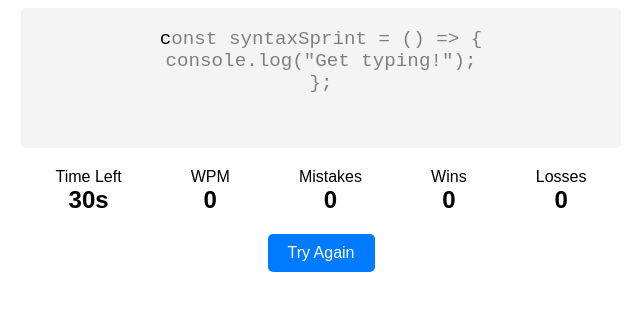
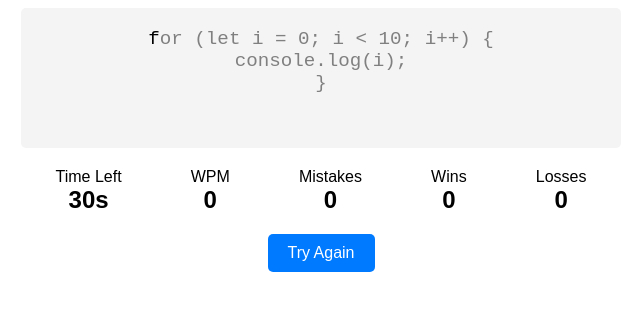
Before and after one commit to rbrickmn/syntaxsprint-app, a React (Vite) app: page / in a window 1280 px wide. Shown: the top 310 px of the page, without its empty margins (319-959 px from the left). Built offline with nearby package versions, Linux system fonts and the light colour scheme.

Commit message:
Finish first iteration, most bugs fixed, add randomizing feature

```diff
--- a/src/components/SyntaxSprint/SyntaxSprint.jsx
+++ b/src/components/SyntaxSprint/SyntaxSprint.jsx
@@ -4,6 +4,14 @@ import "prismjs/themes/prism.css";
 import "./SyntaxSprint.css";
 
 const SyntaxSprint = () => {
+  const codeBlocks = [
+    `for (let i = 0; i < 10; i++) {\nconsole.log(i);\n}`,
+    `const greet = (name) => {\nreturn \`Hello, \${name}!\`;\n};`,
+    `let counter = 0;\nwhile (counter < 5) {\nconsole.log(counter);\ncounter++;\n};`,
+    `const syntaxSprint = () => {\nconsole.log("Get typing!");\n};`,
+    `if (condition) {\nconsole.log("Condition met!");\n} else {\nconsole.log("Condition not met.");\n};`,
+  ];
+
   const [input, setInput] = useState("");
   const [currentIndex, setCurrentIndex] = useState(0);
   const [startTime, setStartTime] = useState(null);
@@ -14,15 +22,13 @@ const SyntaxSprint = () => {
   const [losses, setLosses] = useState(0);
   const [gameStatus, setGameStatus] = useState("playing");
   const [completionTime, setCompletionTime] = useState(null);
+  const [code, setCode] = useState(codeBlocks[0]); // Initially set to the first block
 
-  const code = `const syntaxSprint = () => {\nconsole.log("Get typing!");\n};`;
-
-  // Ref to track the try again/play again button
   const tryAgainButtonRef = useRef(null);
 
   useEffect(() => {
     Prism.highlightAll();
-  }, []);
+  }, [code]);
 
   useEffect(() => {
     if (startTime && timeLeft > 0 && gameStatus === "playing") {
@@ -107,7 +113,11 @@ const SyntaxSprint = () => {
     setCompletionTime(null);
     setGameStatus("playing");
 
-    // Blur the button to prevent spacebar from triggering it
+    // Randomize the code block
+    const randomCode =
+      codeBlocks[Math.floor(Math.random() * codeBlocks.length)];
+    setCode(randomCode);
+
     tryAgainButtonRef.current.blur();
   };
 
@@ -120,11 +130,12 @@ const SyntaxSprint = () => {
           <>
             {gameStatus === "playing" &&
               code.split("").map((char, idx) => {
-                let color = "grey";
+                let color = "grey"; // Default color for untyped characters
+
                 if (idx < currentIndex) {
-                  color = input[idx] === char ? "green" : "red";
+                  color = input[idx] === char ? "green" : "red"; // Green for correct, red for incorrect
                 } else if (idx === currentIndex) {
-                  color = "black";
+                  color = "black"; // Current letter in black
                 }
 
                 return (
```
